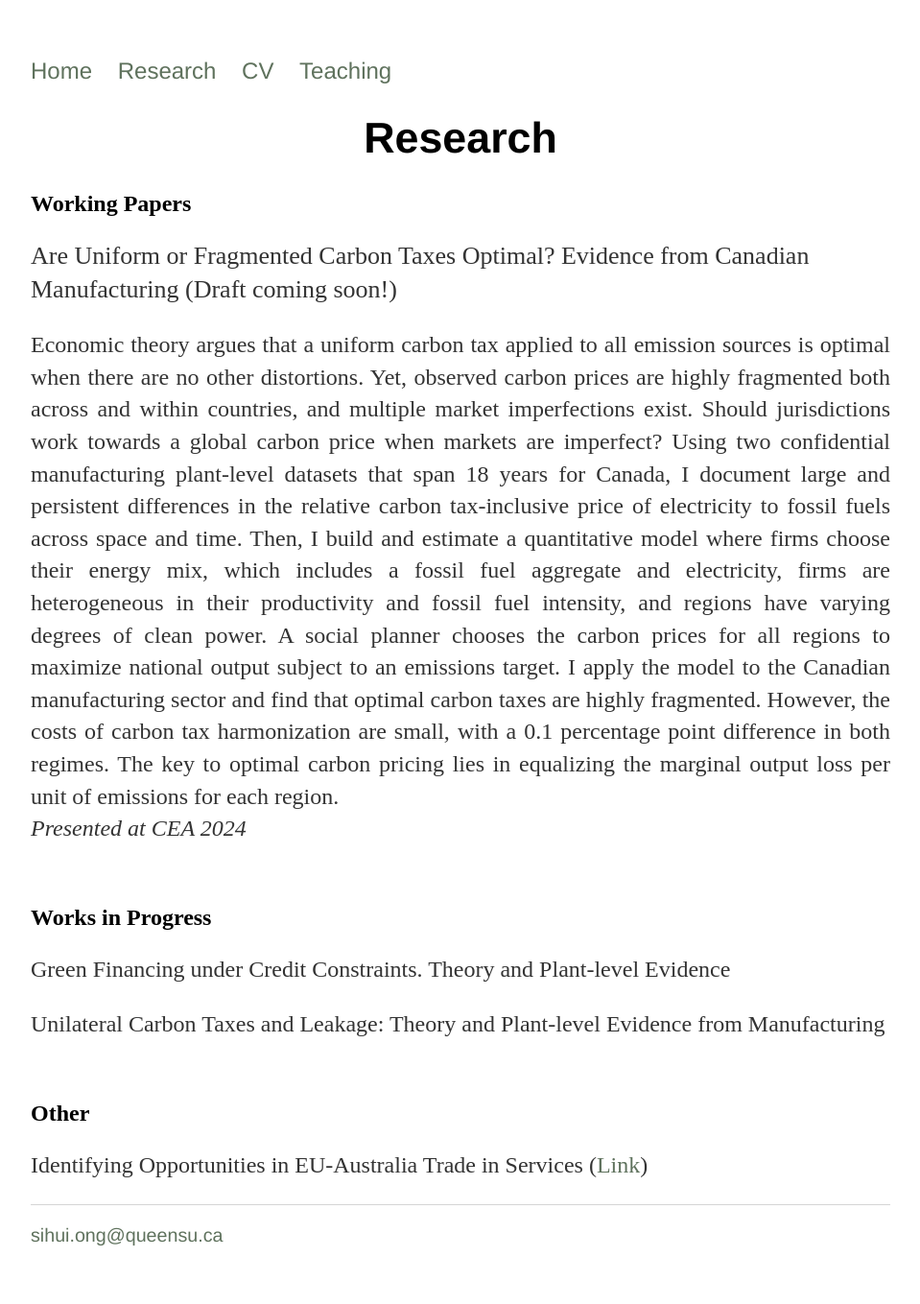
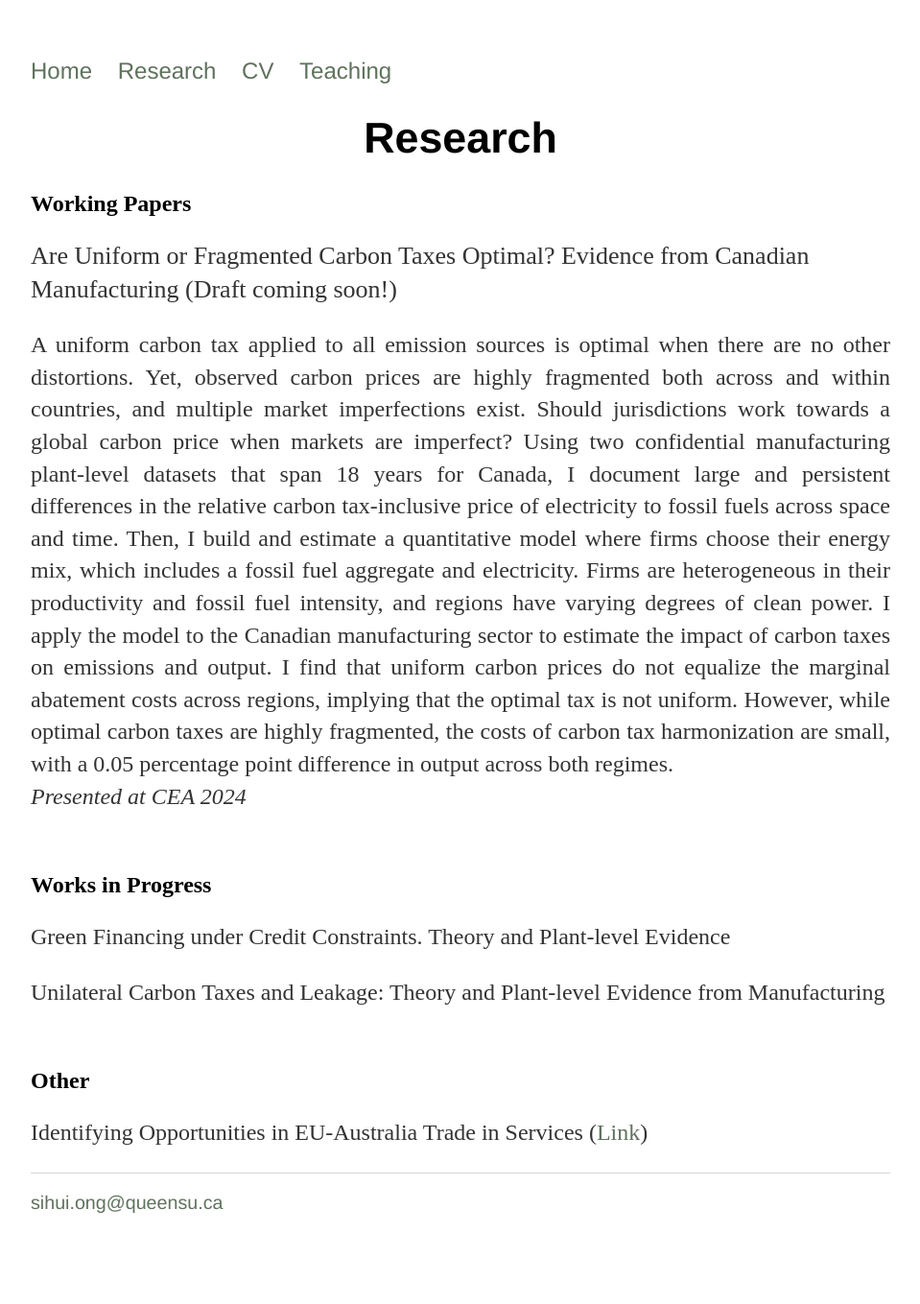
Before and after one commit to SihuiOng/SihuiOng.github.io, a Jekyll site: the page built from research/index.html, in a window 1280 px wide. Shown: the whole page at 96% size, without its empty margins (160-1119 px from the left). Built offline with Jekyll 4.4.1, drawn with Linux system fonts in a browser that asks for light colours; after the commit the page ends 1325 px from its top, so only the background shows below that.

Commit message:
Update index.html

```diff
--- a/research/index.html
+++ b/research/index.html
@@ -7,19 +7,18 @@ title: Research
 	<h2>Working Papers</h2>
 	<p><span style="font-size: 26px">Are Uniform or Fragmented Carbon Taxes Optimal? Evidence
 from Canadian Manufacturing (Draft coming soon!)</span>  </p>
-  <p align="justify"> Economic theory argues that a uniform carbon tax applied to all emission sources is optimal when there
-are no other distortions. Yet, observed carbon prices are highly fragmented both across and within
-countries, and multiple market imperfections exist. Should jurisdictions work towards a global carbon
-price when markets are imperfect? Using two confidential manufacturing plant-level datasets that span
-18 years for Canada, I document large and persistent differences in the relative carbon tax-inclusive
-price of electricity to fossil fuels across space and time. Then, I build and estimate a quantitative model
-where firms choose their energy mix, which includes a fossil fuel aggregate and electricity, firms are
-heterogeneous in their productivity and fossil fuel intensity, and regions have varying degrees of clean
-power. A social planner chooses the carbon prices for all regions to maximize national output subject
-to an emissions target. I apply the model to the Canadian manufacturing sector and find that optimal
-carbon taxes are highly fragmented. However, the costs of carbon tax harmonization are small, with a
-0.1 percentage point difference in both regimes. The key to optimal carbon pricing lies in equalizing
-the marginal output loss per unit of emissions for each region.  <br>
+  <p align="justify"> A uniform carbon tax applied to all emission sources is optimal when there are no other distortions.
+Yet, observed carbon prices are highly fragmented both across and within countries, and multiple market
+imperfections exist. Should jurisdictions work towards a global carbon price when markets are imperfect?
+Using two confidential manufacturing plant-level datasets that span 18 years for Canada, I document
+large and persistent differences in the relative carbon tax-inclusive price of electricity to fossil fuels across
+space and time. Then, I build and estimate a quantitative model where firms choose their energy mix,
+which includes a fossil fuel aggregate and electricity. Firms are heterogeneous in their productivity and
+fossil fuel intensity, and regions have varying degrees of clean power. I apply the model to the Canadian
+manufacturing sector to estimate the impact of carbon taxes on emissions and output. I find that uniform
+carbon prices do not equalize the marginal abatement costs across regions, implying that the optimal
+tax is not uniform. However, while optimal carbon taxes are highly fragmented, the costs of carbon tax
+harmonization are small, with a 0.05 percentage point difference in output across both regimes.  <br>
   <em>Presented at CEA 2024</em>
   </p>
 
```
